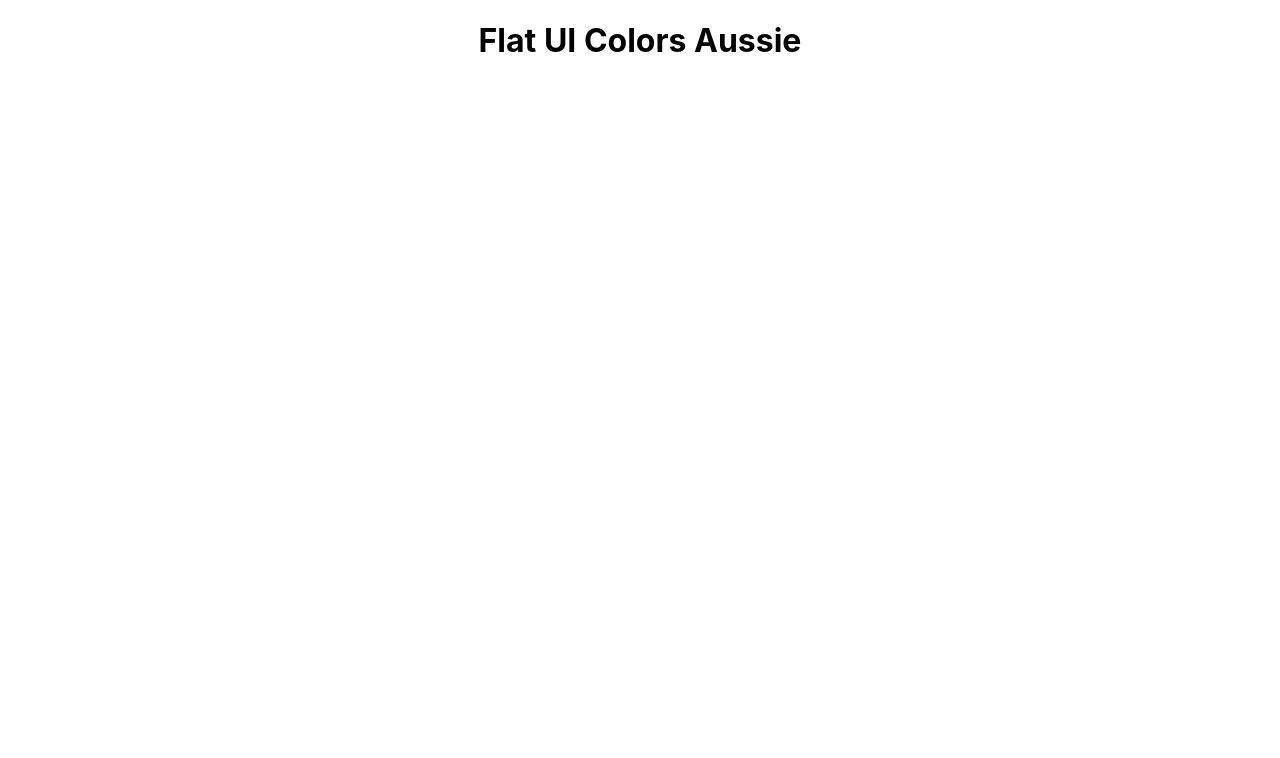
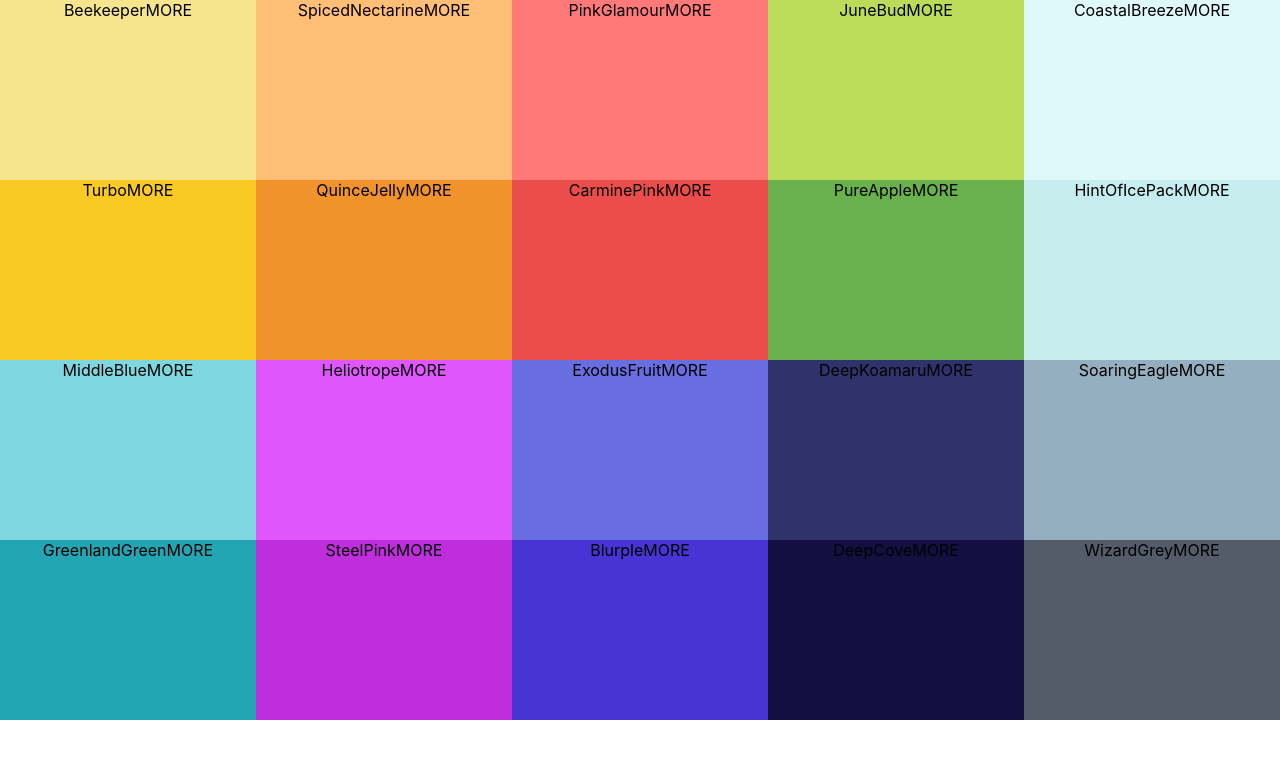
Before and after one commit to nidhi-shah2793/react-colors, a React (Create React App) app: page / in a window 1280 px wide. Shown: the top 758 px of the page. Built offline with nearby package versions, Linux system fonts and the light colour scheme.

Commit message:
Added ColorBox

```diff
--- a/src/App.css
+++ b/src/App.css
@@ -1,38 +1,4 @@
 .App {
   text-align: center;
+  min-height: 100vh;
 }
-
-.App-logo {
-  height: 40vmin;
-  pointer-events: none;
-}
-
-@media (prefers-reduced-motion: no-preference) {
-  .App-logo {
-    animation: App-logo-spin infinite 20s linear;
-  }
-}
-
-.App-header {
-  background-color: #282c34;
-  min-height: 100vh;
-  display: flex;
-  flex-direction: column;
-  align-items: center;
-  justify-content: center;
-  font-size: calc(10px + 2vmin);
-  color: white;
-}
-
-.App-link {
-  color: #61dafb;
-}
-
-@keyframes App-logo-spin {
-  from {
-    transform: rotate(0deg);
-  }
-  to {
-    transform: rotate(360deg);
-  }
-}
--- /dev/null
+++ b/src/ColorBox.css
@@ -0,0 +1,8 @@
+.ColorBox {
+  width: 20%;
+  height: 25%;
+  margin: 0 auto;
+  display: inline-block;
+  position: relative;
+  cursor: pointer;
+}
--- /dev/null
+++ b/src/ColorBox.js
@@ -0,0 +1,13 @@
+import React from "react";
+import "./ColorBox.css";
+
+function ColorBox({ name, color }) {
+  return (
+    <div style={{ background: color }} className="ColorBox">
+      <span>{name}</span>
+      <span>MORE</span>
+    </div>
+  );
+}
+
+export default ColorBox;
--- /dev/null
+++ b/src/Palette.css
@@ -0,0 +1,7 @@
+.Palette {
+  height: 100vh;
+}
+
+.Palette__colors {
+  height: 90%;
+}
--- a/src/Palette.js
+++ b/src/Palette.js
@@ -1,11 +1,16 @@
 import React from "react";
+import ColorBox from "./ColorBox";
+import "./Palette.css";
 
 function Palette({ paletteName, id, emoji, colors }) {
+  const colorBoxes = colors.map((color) => (
+    <ColorBox color={color.color} name={color.name} />
+  ));
+
   return (
     <div className="Palette">
-      <h1>{paletteName}</h1>
       {/* Navbar goes here */}
-      <div className="Palette__colors">{/* color boxes */}</div>
+      <div className="Palette__colors">{colorBoxes}</div>
       {/* footer */}
     </div>
   );
```
Also changed, not shown: 1 other file (tests, documents, lock files or other folders).
